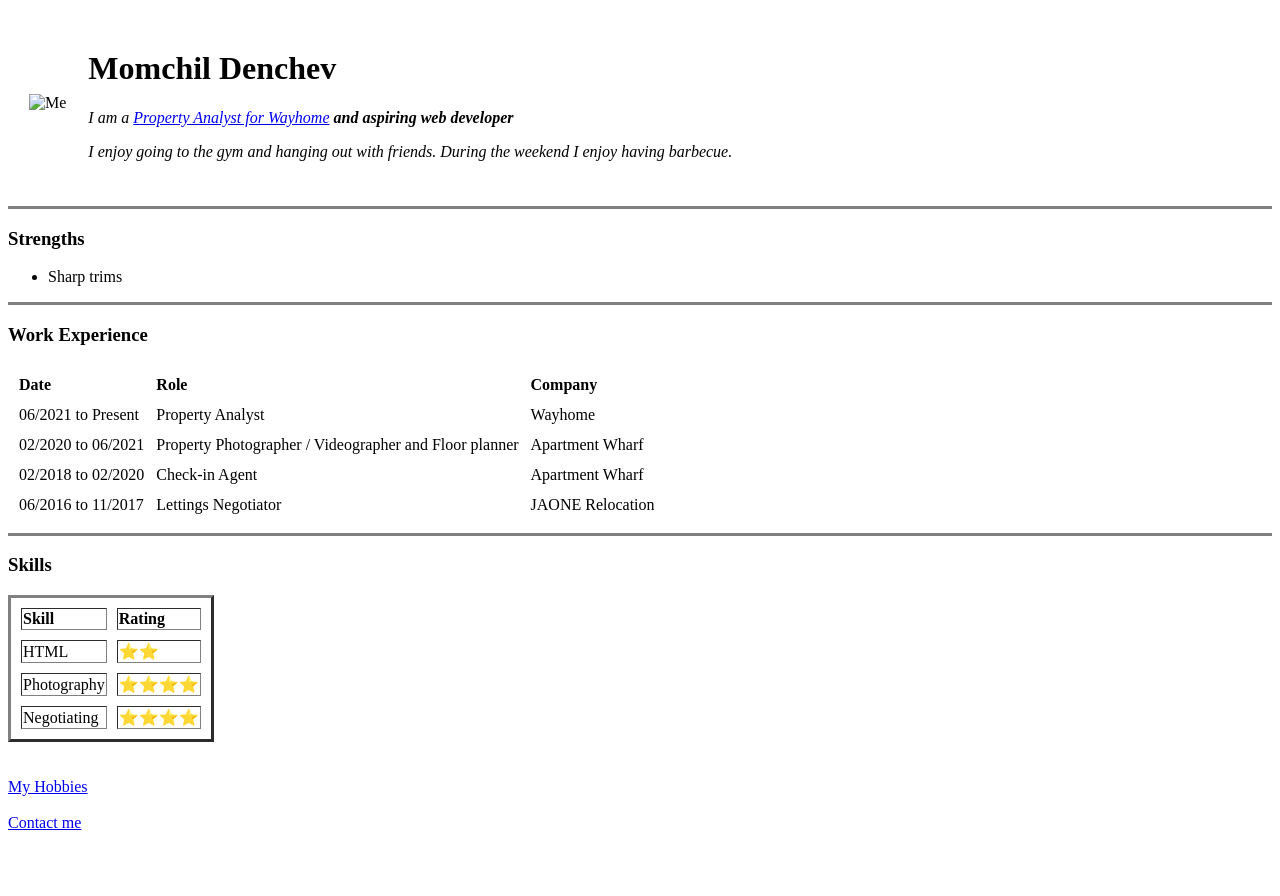
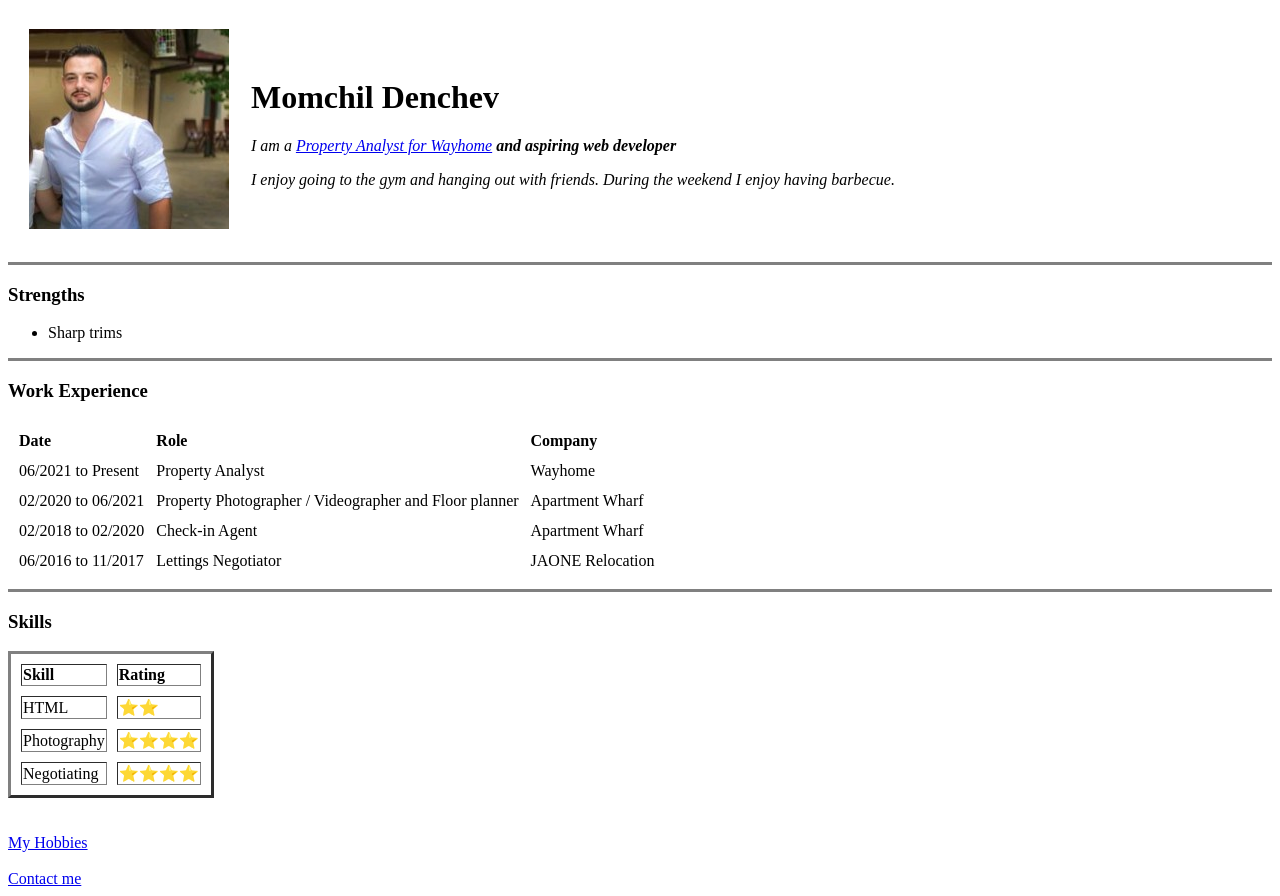
Before and after one commit to Monkata2396/cv, a plain HTML site: page index.html in a window 1280 px wide. Before the commit the page ends 840 px from the top, so only its background shows below. Drawn offline with Linux system fonts and the light colour scheme.

Commit message:
Update index.html

```diff
--- a/index.html
+++ b/index.html
@@ -9,7 +9,7 @@
 <body>
   <table cellspacing = 20>
     <tr>
-      <td><img src="me.jpeg" alt="Me"></td>
+      <td><img src="images/me.jpeg" alt="Me"></td>
       <td><h1>Momchil Denchev</h1>
       <p><em>I am a <a href="https://www.linkedin.com/in/momchil-denchev-978474141/">Property Analyst for Wayhome</a><strong> and aspiring web developer</strong></<em></p>
       <p>
```
